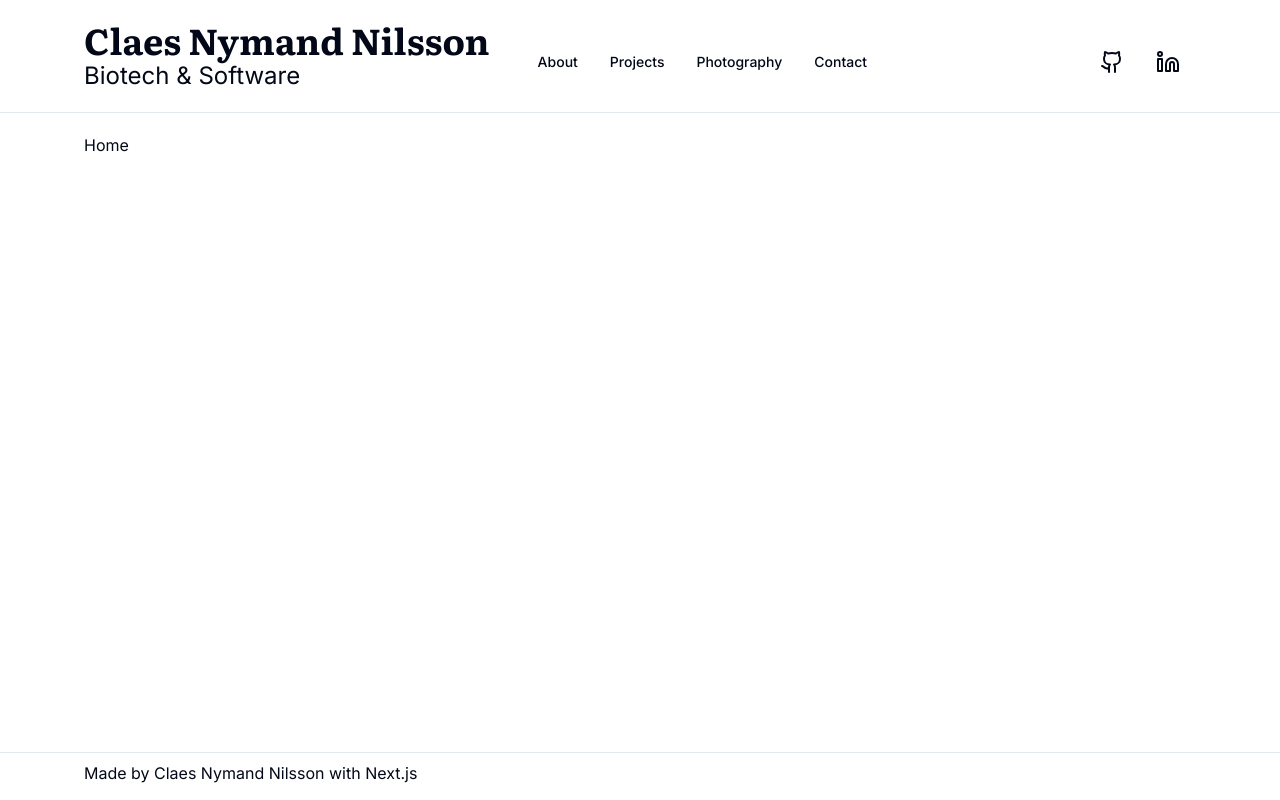
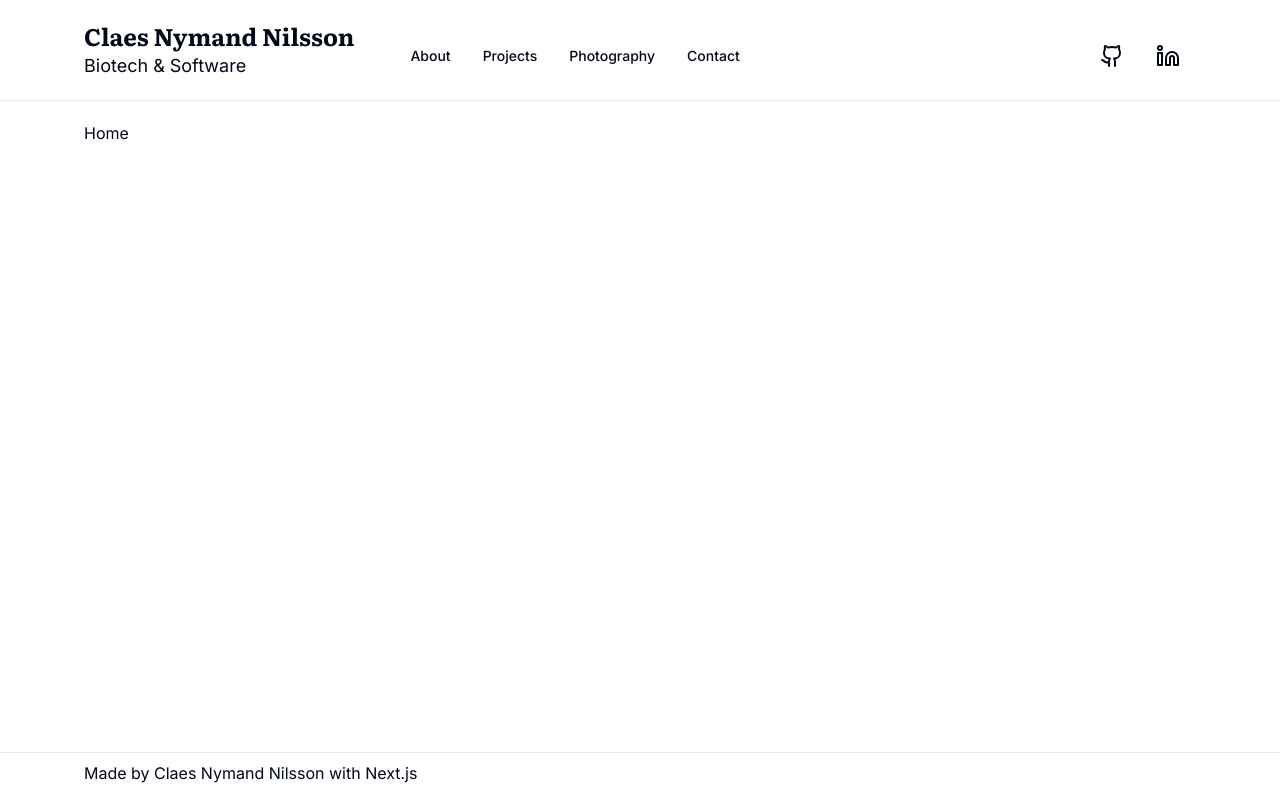
Before and after one commit to claesnn/claesnn.github.io, a Next.js app: page / in a window 1280 px wide. Built offline with nearby package versions, Linux system fonts and the light colour scheme.

Commit message:
Reduce logo and tagline size

```diff
--- a/components/Navigation.tsx
+++ b/components/Navigation.tsx
@@ -29,14 +29,14 @@ export default function Navigation({ literata }: { literata: NextFont }) {
     <>
       <div className={`border-b`}>
         <header className='p-5 max-w-6xl mx-auto flex items-center flex-wrap space-y-3'>
-          <div className='mr-8'>
+          <div className='mr-10'>
             <Link
               onClick={closeMenu}
               href='/'>
-              <h1 className={literata.className + " text-4xl font-bold"}>
+              <h1 className={literata.className + " text-2xl font-bold"}>
                 Claes Nymand Nilsson
               </h1>
-              <p className='text-2xl'>Biotech & Software</p>
+              <p className='text-lg'>Biotech & Software</p>
             </Link>
           </div>
           <div className='flex justify-between flex-grow'>
```
